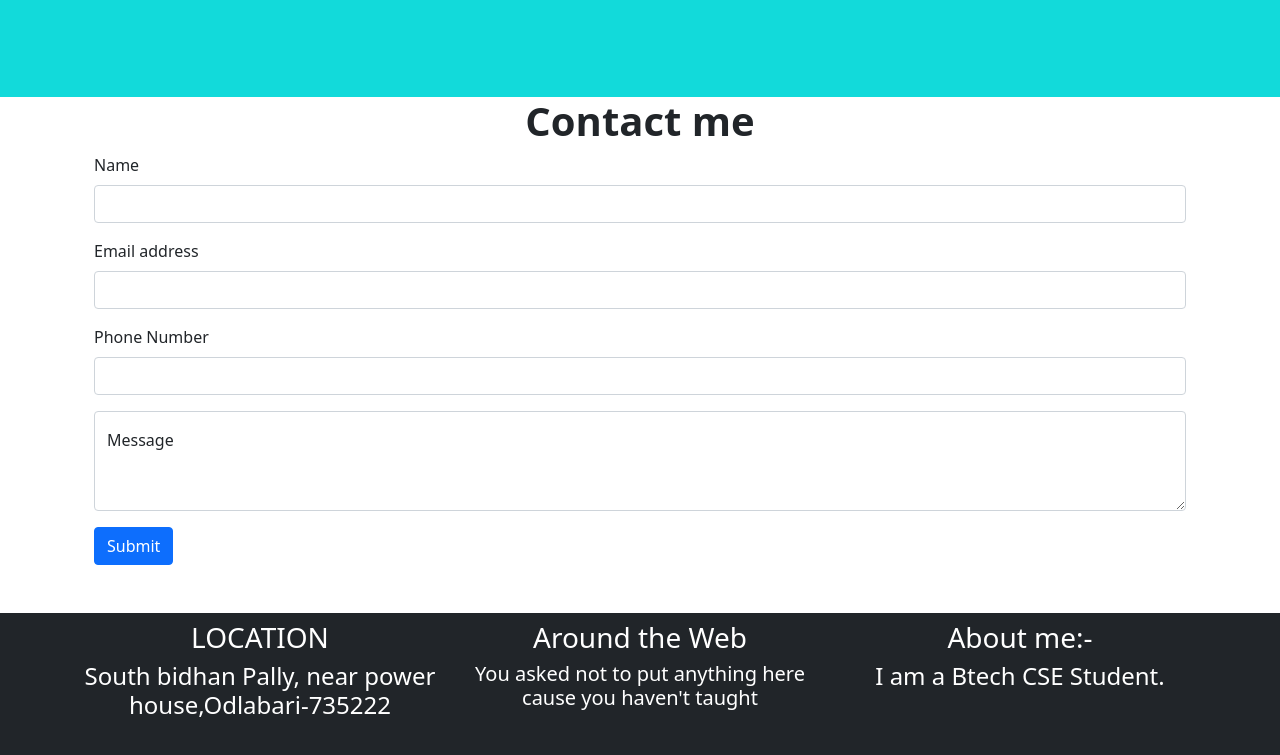
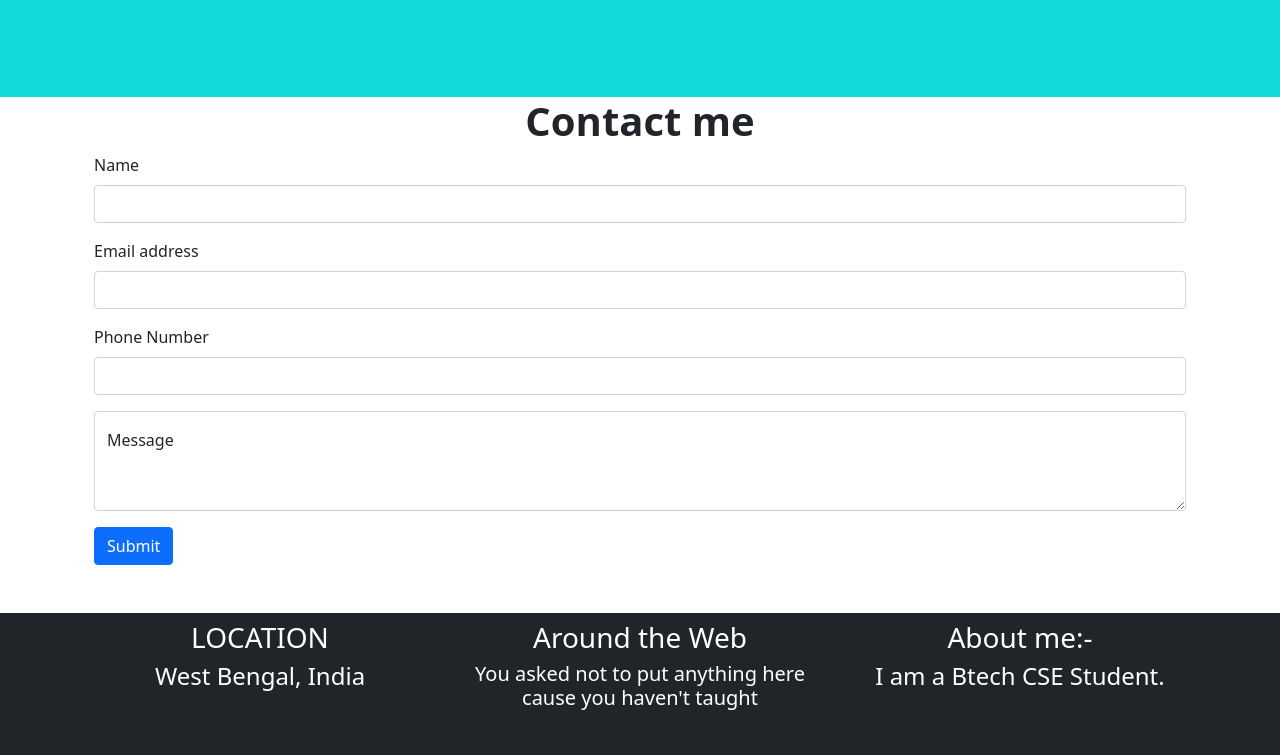
Before and after one commit to CtrlAltShivaam/Test-Website-2, a plain HTML site: page index.html in a window 1280 px wide. Shown: the part 1639-2394 px from the top of the page. Drawn offline with nearby package versions, Linux system fonts and the light colour scheme.

Commit message:
Update index.html

```diff
--- a/index.html
+++ b/index.html
@@ -98,7 +98,7 @@
             <div class="row" style="text-align: center;">
               <div class="col">
                 <h3> LOCATION <br></h3>
-                <h4>South bidhan Pally, near power house,Odlabari-735222</h4>
+                <h4>West Bengal, India</h4>
               </div>
               <div class="col">
                   <h3>Around the Web<br></h3>
```
